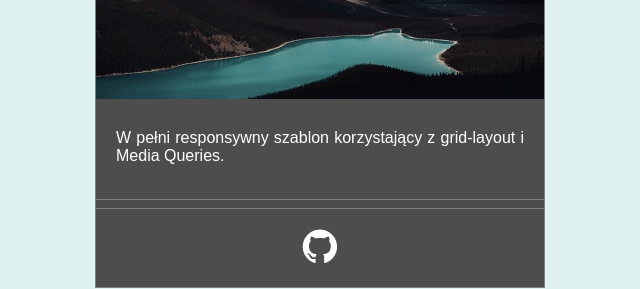
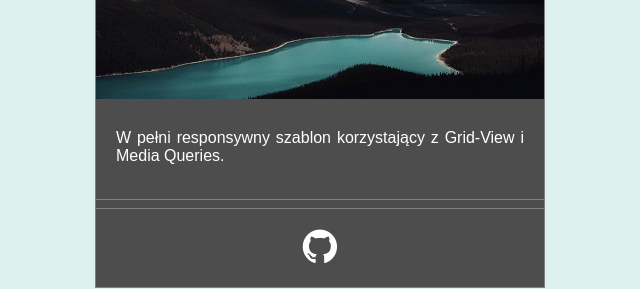
Before and after one commit to elwira-m/portfolio, a plain HTML site: page index.html in a window 1280 px wide. Shown: the part 1100-1389 px from the top of the page, 17-657 px from the left. Drawn offline with nearby package versions, Linux system fonts and the light colour scheme; a web font is replaced by a local one.

Commit message:
change description in HTML

```diff
--- a/index.html
+++ b/index.html
@@ -45,7 +45,7 @@
                         </a>
                     </div>
 
-                    <p>W pełni responsywny szablon korzystający z grid-layout i Media Queries.<br><br></p>
+                    <p>W pełni responsywny szablon korzystający z Grid-View i Media Queries.<br><br></p>
                     <hr><hr>
 
                     <a href='https://github.com/elwira-m/simple-RWD-site' target='_blank' title='Zobacz kod na GitHub'>
```
